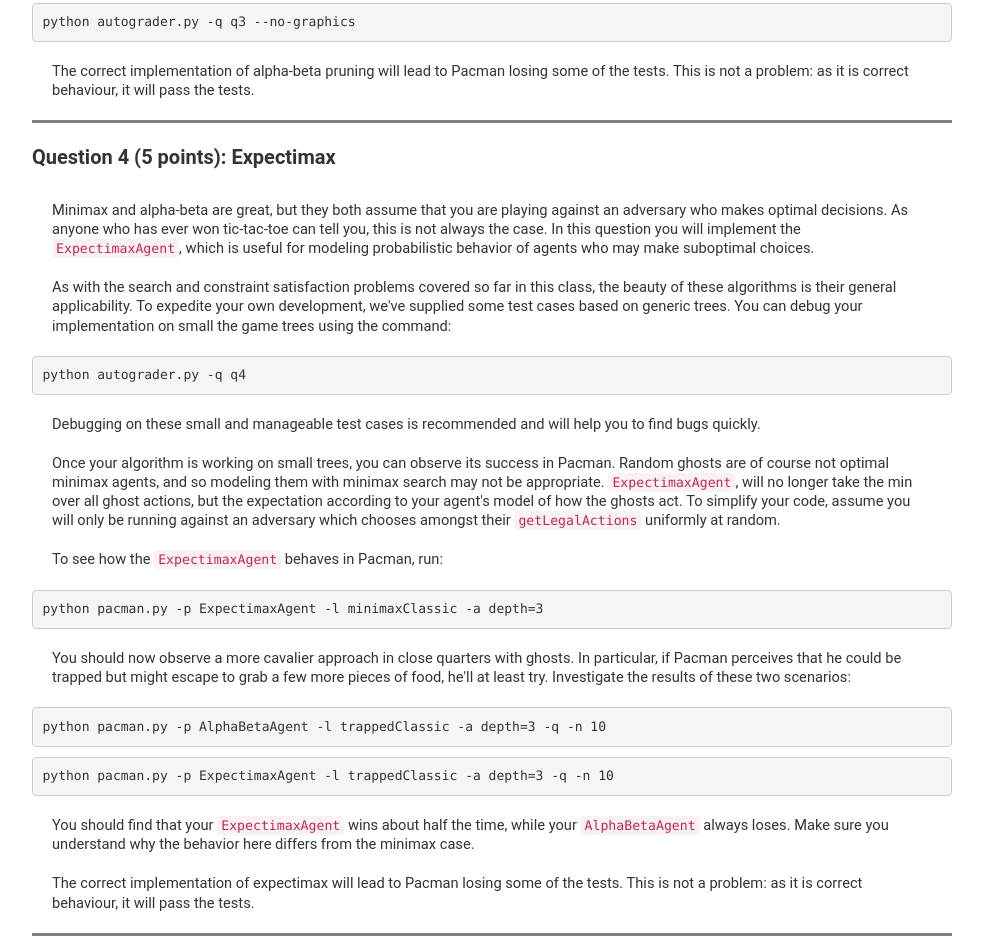
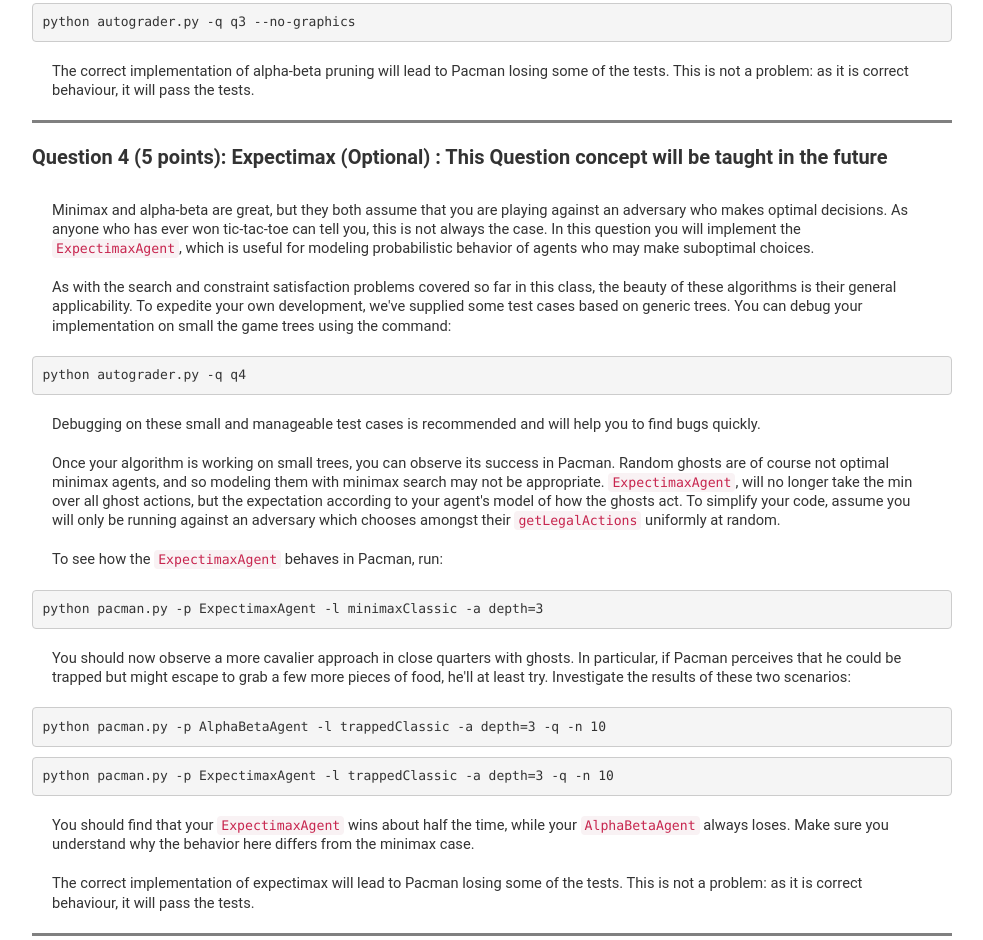
Before and after one commit to mojtaba-nafez/ai-iust-992, a plain HTML site: page projects/p2/p2.html in a window 1280 px wide. Shown: the part 5874-6814 px from the top of the page, without its empty margins (148-1131 px from the left). Drawn offline with Linux system fonts and the light colour scheme; a web font is replaced by a local one.

Commit message:
make q4 optional

```diff
--- a/projects/p2/p2.html
+++ b/projects/p2/p2.html
@@ -230,7 +230,7 @@
         </div>
         <hr>
         <div class="project">
-          <h2><a id="Q4"></a>Question 4 (5 points): Expectimax</h2>
+          <h2><a id="Q4"></a>Question 4 (5 points): Expectimax (Optional) : This Question concept will be taught in the future</h2>
           <p>Minimax and alpha-beta are great, but they both assume that you are playing against an adversary who makes optimal decisions. As anyone who has ever won tic-tac-toe can tell you, this is not always the case. In this question you will implement the <code>ExpectimaxAgent</code>, which is useful for modeling probabilistic behavior of agents who may make suboptimal choices.</p>
           <p>As with the search and constraint satisfaction problems covered so far in this class, the beauty of these algorithms is their general applicability. To expedite your own development, we've supplied some test cases based on generic trees. You can debug your implementation on small the game trees using the command:</p>
           <pre>python autograder.py -q q4</pre>
```
